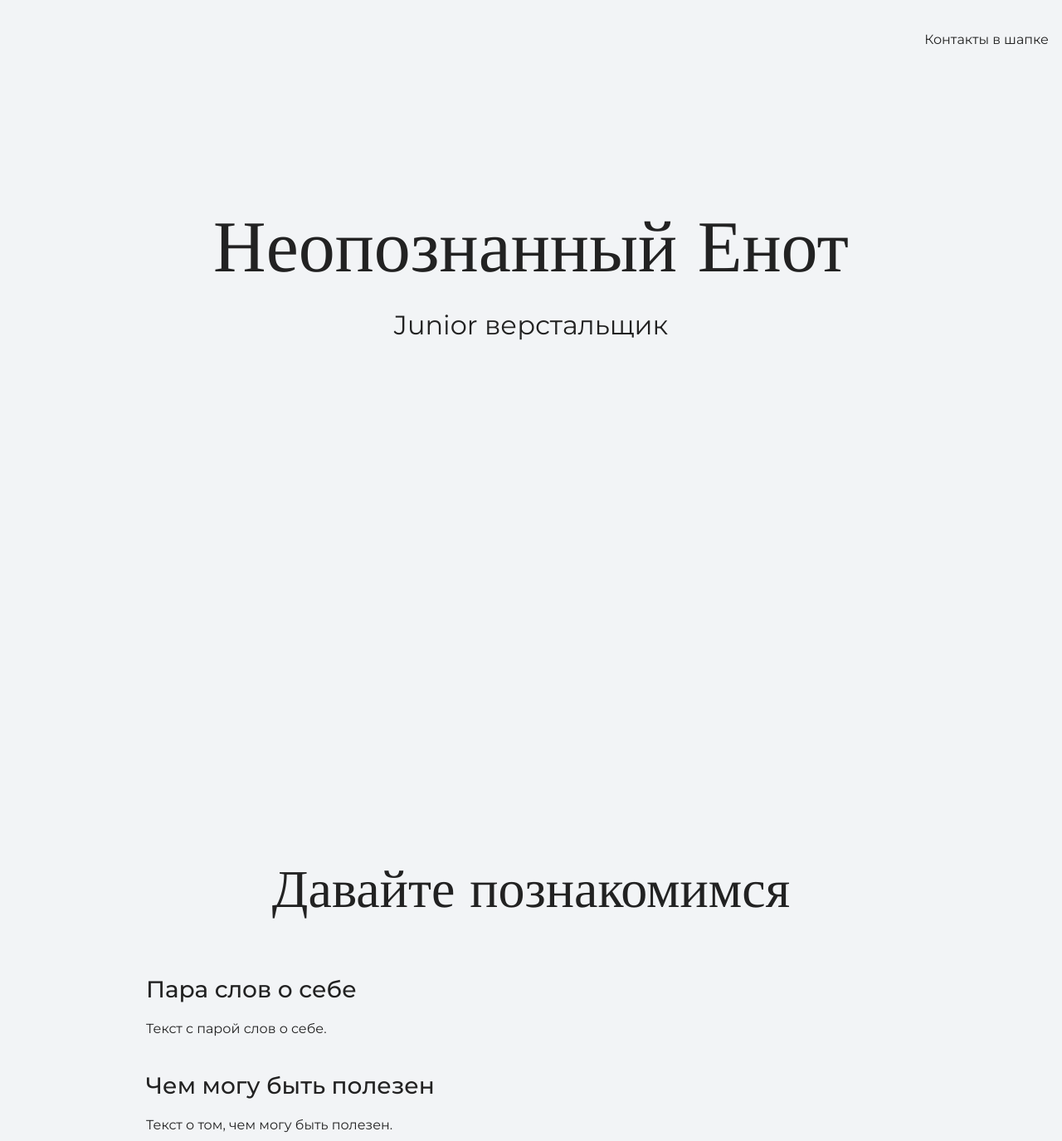
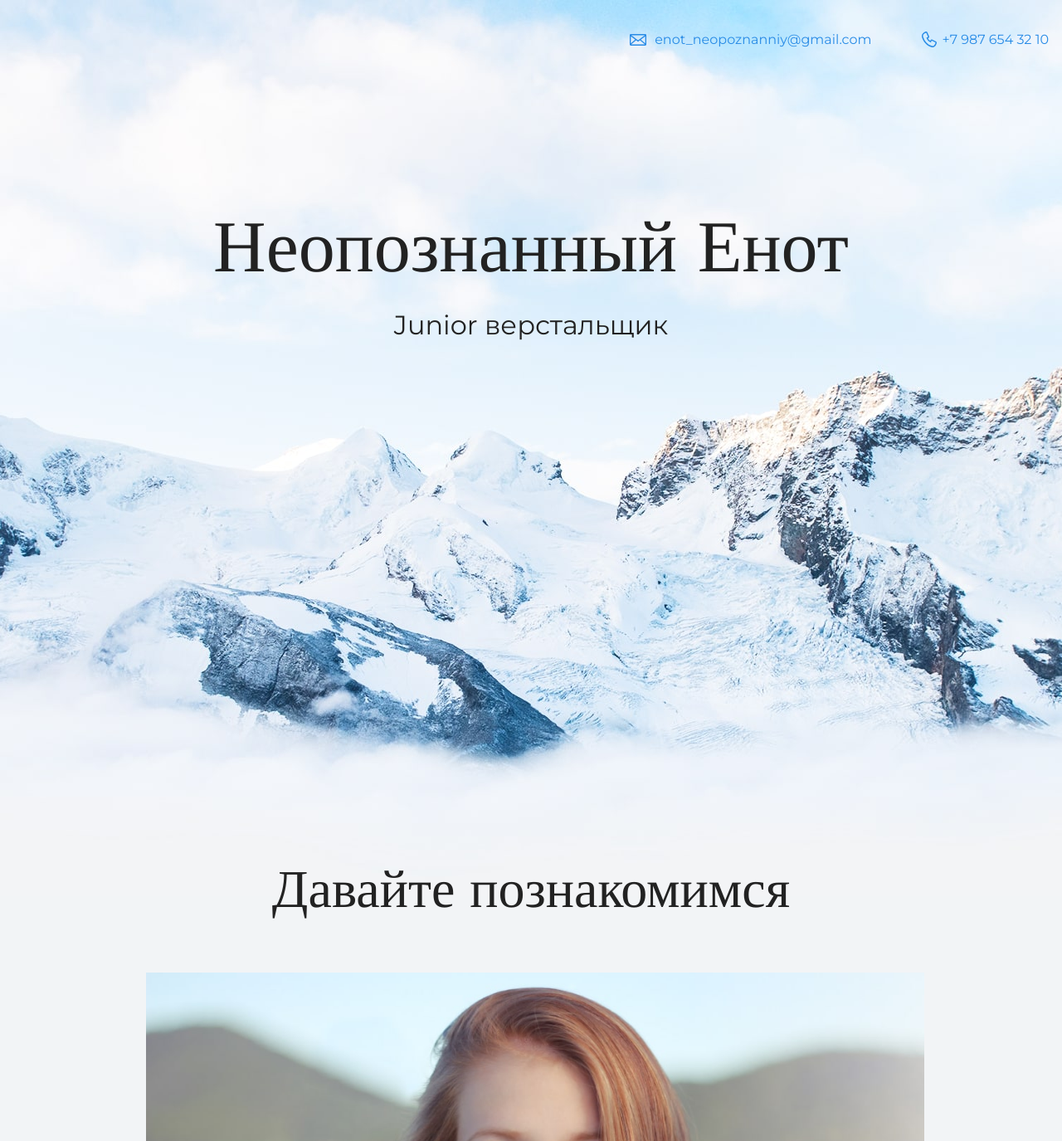
Before and after one commit to Daria-V1985/site-portfolio, a plain HTML site: page index.html in a window 1280 px wide. Shown: the top 1375 px of the page at 83% size. Drawn offline with nearby package versions, Linux system fonts and the light colour scheme.

Commit message:
Added folders

```diff
--- a/index.html
+++ b/index.html
@@ -10,7 +10,8 @@
   <body>
     <header class="page-header">
     	<div class="container">
-      		Контакты в шапке
+	      	<a class="header-email" href="mailto:enot_neopoznanniy@gmail.com">enot_neopoznanniy@gmail.com</a>
+	    	<a class="header-phone" href="tel:+79876543210">+7 987 654 32 10</a>
     	</div>
     </header>
 
@@ -24,7 +25,9 @@
     <section class="intro">
     	<div class="container">
 	      <h2 class="subheading">Давайте познакомимся</h2>
-	      <h3>Пара слов о себе</h3>
+	      <figure class="user-image">
+	      	<img src="files/user.jpg" width="938" height="536" alt="Фотография Неопознанного Енота">
+	      </figure>
 	      <p>Текст с парой слов о себе.</p>
 	      <h3>Чем могу быть полезен</h3>
 	      <p>Текст о том, чем могу быть полезен.</p>
```
Also changed, not shown: files/project.jpg (added), files/user.jpg (added), img/hero-bg.jpg (added), img/icon-css.svg (added), img/icon-email-footer.svg (added), img/icon-email-header.svg (added), img/icon-html.svg (added), img/icon-phone-footer.svg (added), img/icon-phone-header.svg (added), style.css (line endings or trailing spaces).
